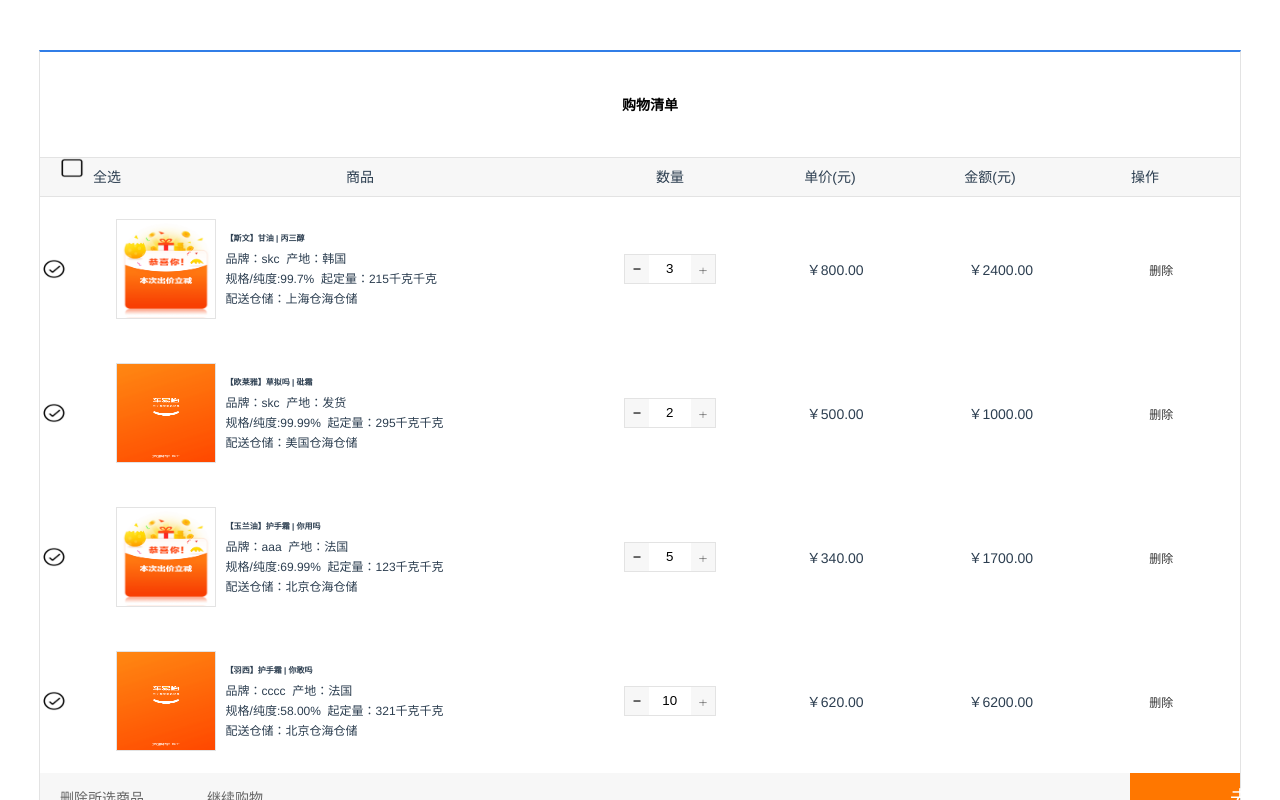
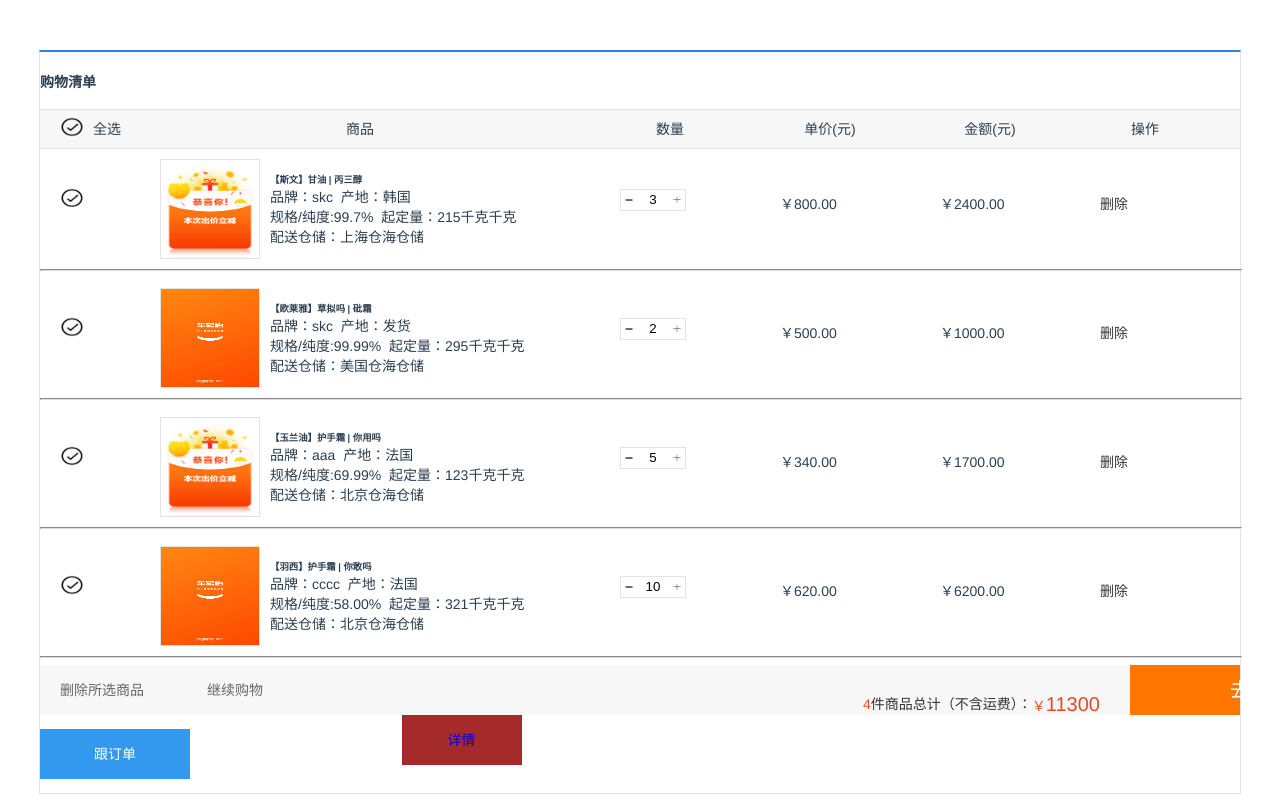
Before and after one commit to chpchen/vuetest, a Vue app: page /#/productlist in a window 1280 px wide. Shown: the top 800 px of the page. Built offline with nearby package versions, Linux system fonts and the light colour scheme.

Commit message:
添加router跳转传参 添加组件封装

```diff
--- a/src/components/ProductItem.vue
+++ b/src/components/ProductItem.vue
@@ -1,9 +1,8 @@
 <template>
-  <table>
-    <tr>
-      <td class="td-check"><span class="check-span" @click="produce.select=!produce.select"
-                                 :class="{'check-true':produce.select}"></span></td>
-      <td class="td-product">
+  <div class="item clearfix">
+    <div class="checkitem fl clearfix"><span class="check-span" @click="produce.select=!produce.select"
+                                             :class="{'check-true':produce.select}"></span></div>
+    <div class="itmeproduct fl clearfix">
       <img v-bind:src="produce.pro_img" width="98" height="98">
       <div class="product-info">
         <h6>{{produce.pro_name}}</h6>
@@ -12,30 +11,30 @@
         <p>配送仓储：{{produce.pro_depot}}</p>
       </div>
       <div class="clearfix"></div>
-      </td>
-      <td class="td-num">
+    </div>
+    <div class="item-num fl">
       <div class="product-num">
         <a href="javascript:;" class="num-reduce num-do fl"
            @click.stop="produce.pro_num>0?produce.pro_num--:0"><span></span></a>
         <input type="text" class="num-input" v-model="produce.pro_num">
         <a href="javascript:;" class="num-add num-do fr" @click="produce.pro_num++"><span></span></a>
       </div>
-      </td>
-      <td class="td-price">
+    </div>
+    <div class="item-price fl">
       <p class="red-text">￥<span class="price-text">{{produce.pro_price.toFixed(2)}}</span></p>
-      </td>
-      <td class="td-total">
+    </div>
+    <div class="item-total fl">
       <p class="red-text">￥<span class="total-text">{{produce.pro_price*produce.pro_num}}</span>.00</p>
-      </td>
-      <td class="td-do"><a href="javascript:;" class="product-delect" @click="deleteOneProduct(index)">删除</a></td>
-    </tr>
-  </table>
+    </div>
+    <div class="item-do fl"><a href="javascript:;" class="product-delect" @click="deleteOneProduct(index)">删除</a></div>
+    <hr>
+  </div>
 </template>
 
 <script>
   export default {
     name: "Productitem",
-    props:[
+    props: [
       'heading',//标题
       'produce'//内容对象
     ],
@@ -84,8 +83,21 @@
     vertical-align: middle;
   }
 
+  hr {
+    width: 100%;
+    border-color: #dddddd;
+  }
 
-  .page-shopping-cart .check-span.check-true {
+  .item .checkitem .check-span {
+    display: block;
+    width: 24px;
+    height: 20px;
+    background: url("../assets/xuanzeweixuanze.png") no-repeat 0 0;
+    background-size: 100% 100%;
+    margin: 39px 6px 0 20px;
+  }
+
+  .item .checkitem .check-span.check-true {
     display: block;
     width: 24px;
     height: 20px;
@@ -93,127 +105,93 @@
     background-size: 100% 100%;
   }
 
-  .page-shopping-cart .td-check {
+  .item .checkitem {
     width: 70px;
   }
 
-  .page-shopping-cart .td-product {
+  .item .itmeproduct {
     width: 460px;
+    margin-left: 50px;
   }
 
-  .page-shopping-cart .td-num, .page-shopping-cart .td-price, .page-shopping-cart .td-total {
-    width: 160px;
+  .item .itmeproduct img {
+    border: 1px solid #e3e3e3;
+    margin-right: 10px;
+    margin-top: 10px;
+    margin-bottom: 10px;
   }
 
-  .page-shopping-cart .td-do {
-    width: 150px;
+  .item .itmeproduct .product-info {
+    display: inline-block;
+    vertical-align: middle;
   }
 
-  .page-shopping-cart .cart-product-title {
-    text-align: center;
-    height: 38px;
-    line-height: 38px;
-    padding: 0 20px;
-    background: #f7f7f7;
-    border-top: 1px solid #e3e3e3;
-    border-bottom: 1px solid #e3e3e3;
+  .item .item-num {
+    width: 160px;
+    padding: 40px 0;
   }
 
-  .page-shopping-cart .cart-product-title .td-product {
-    text-align: center;
-    font-size: 14px;
-  }
-
-  .page-shopping-cart .cart-product-title .td-check {
-    text-align: left;
-  }
-
-  .page-shopping-cart .cart-product-title .td-check .check-span {
-    margin: 9px 6px 0 0;
-  }
-
-  .page-shopping-cart .cart-product {
-    padding: 0 20px;
-    text-align: center;
-  }
-
-  .page-shopping-cart .cart-product table {
-    width: 100%;
-    text-align: center;
-    font-size: 14px;
-  }
-
-  .page-shopping-cart .cart-product table td {
+  .item .item-price, .item .item-total {
+    width: 160px;
+    height: 70px;
+    line-height: 70px;
     padding: 20px 0;
   }
 
-  .page-shopping-cart .cart-product table tr {
-    border-bottom: 1px dashed #e3e3e3;
+  .item .item-do {
+    width: 100px;
+    height: 70px;
+    line-height: 70px;
+    padding: 20px 0;
   }
 
-  .page-shopping-cart .cart-product table tr:last-child {
-    border-bottom: none;
+
+  /*.item .cart-product tr:last-child {*/
+  /*border-bottom: none;*/
+  /*}*/
+
+  .item .item-num .product-num {
+    border: 1px solid #e3e3e3;
+    display: inline-block;
+    /*text-align: center;*/
   }
 
-  .page-shopping-cart .cart-product table .product-num {
-    border: 1px solid #e3e3e3;
-    display: inline-block;
-    text-align: center;
+  .item .item-num .product-num .num-do {
+    /*width: 24px;*/
+    /*height: 28px;*/
+    /*display: block;*/
+    /*background: #f7f7f7;*/
   }
 
-  .page-shopping-cart .cart-product table .product-num .num-do {
-    width: 24px;
-    height: 28px;
-    display: block;
-    background: #f7f7f7;
-  }
-
-  .page-shopping-cart .cart-product table .product-num .num-reduce span {
+  .item .item-num .product-num .num-reduce span {
     background: url("../assets/jianhao.png") no-repeat 0px 0px;
     display: block;
     width: 16px;
     height: 12px;
-    margin: 8px auto 0 auto;
+    margin: 4px auto 0 auto;
     background-size: 100% 100%;
   }
 
-  .page-shopping-cart .cart-product table .product-num .num-add span {
+  .item .item-num .product-num .num-add span {
     background: url("../assets/jiahao.png") no-repeat 0px 0px;
     display: block;
     width: 16px;
     height: 12px;
-    margin: 10px auto 0 auto;
+    margin: 4px auto 0 auto;
     background-size: 100% 100%;
   }
 
-  .page-shopping-cart .cart-product table .product-num .num-input {
-    width: 42px;
-    height: 28px;
+  .item .item-num .product-num .num-input {
+    width: 32px;
+    height: 20px;
     line-height: 28px;
     border: none;
     text-align: center;
   }
 
-  .page-shopping-cart .cart-product table .td-product {
-    text-align: left;
-    font-size: 12px;
-    line-height: 20px;
-  }
-
-  .page-shopping-cart .cart-product table .td-product img {
-    border: 1px solid #e3e3e3;
-    margin-right: 10px;
-  }
-
-  .page-shopping-cart .cart-product table .td-product .product-info {
-    display: inline-block;
-    vertical-align: middle;
-  }
-
-  .page-shopping-cart .cart-product table .td-do {
+  .item .cart-product .td-do {
     font-size: 12px;
   }
 
 
-
 </style>
--- a/src/page/ProductList.vue
+++ b/src/page/ProductList.vue
@@ -3,9 +3,9 @@
     <!--标题-->
     <h4 class="cart-title">购物清单</h4>
     <!--头部标题栏-->
-    <div class="cart-product-title clearfix">
+    <div class="cart-product-title">
       <div class="td-check fl"><span
-        class="check-span fl check-all" :class="{'check-true':isSelectAll}" @click="selectProduct(isSelectAll)"></span>全选
+        class="check-span fl" :class="{'check-true':isSelectAll}" @click="selectProduct(isSelectAll)"></span>全选
       </div>
       <div class="td-product fl">商品</div>
       <div class="td-num fl">数量</div>
@@ -30,11 +30,13 @@
       </div>
     </div>
     <!--跟单员-->
-    <div class=" cart-worder clearfix">
-      <a href="javascript:;" class="choose-worder fl"><span></span>绑定跟单员</a>
-      <div class="worker-info fl">
-      </div>
+    <!--<div class="cart-worder">-->
+    <div>
+      <p class="tttt"><a href="#" ><span style="color: white">跟订单</span> </a></p>
+      <!--</div>-->
+      <!--<p class="tttt"><a href="#">文字</a></p>-->
     </div>
+
   </div>
 </template>
 
@@ -190,10 +192,10 @@
   }
 
   .page-shopping-cart .cart-title {
-    color: #000000;
-    text-align: center;
-    padding-left: 20px;
-    line-height: 68px;
+    /*color: #000000;*/
+    /*text-align: center;*/
+    /*padding-left: 20px;*/
+    /*line-height: 28px;*/
   }
 
   .page-shopping-cart .red-text {
@@ -204,12 +206,21 @@
     display: block;
     width: 24px;
     height: 20px;
+    margin-top: 7px;
     background: url("../assets/xuanzeweixuanze.png") no-repeat 0 0;
     background-size: 100% 100%;
   }
 
   .page-shopping-cart .td-check {
     width: 70px;
+  }
+
+  .page-shopping-cart .check-span.check-true {
+    display: block;
+    width: 24px;
+    height: 20px;
+    background: url("../assets/xianshi_xuanze.png") no-repeat 0 0;
+    background-size: 100% 100%;
   }
 
   .page-shopping-cart .td-product {
@@ -380,36 +391,43 @@
   }
 
   .page-shopping-cart .cart-worder .choose-worder {
+    /*color: #fff;*/
+    /*display: inline-block;*/
+    /*background: #39e;*/
+    /*width: 140px;*/
+    /*height: 40px;*/
+    /*line-height: 40px;*/
+    /*!*border-radius: 4px;*!*/
+    /*text-align: center;*/
+    /*margin-right: 20px;*/
+  }
+
+  .nihao {
     color: #fff;
-    display: block;
+    display: inline-block;
+    /*background: #39e;*/
+    /*width: 140px;*/
+    /*height: 40px;*/
+    /*line-height: 40px;*/
+    /*border-radius: 4px;*/
+    /*text-align: left;*/
+
+    /*margin-right: 20px;*/
+  }
+
+  .tttt {
+    color: #fff;
+    display: inline-block;
     background: #39e;
     width: 140px;
     height: 40px;
     line-height: 40px;
-    border-radius: 4px;
+    padding: 5px;
+    /*display: inline-block;*/
+    /*color:#fff ;*/
     text-align: center;
-    margin-right: 20px;
+    background-color: #39e;
+    /*width: 120px*/
   }
 
-  .page-shopping-cart .cart-worder .choose-worder span {
-    display: inline-block;
-    vertical-align: top;
-    margin: 9px 10px 0 0;
-    width: 22px;
-    height: 22px;
-    background: url("../assets/shopping_cart.png") no-repeat -92px 0;
-  }
-
-  .page-shopping-cart .cart-worder .worker-info {
-    color: #666;
-  }
-
-  .page-shopping-cart .cart-worder .worker-info img {
-    border-radius: 100%;
-    margin-right: 10px;
-  }
-
-  .page-shopping-cart .cart-worder .worker-info span {
-    color: #000;
-  }
 </style>
```
Lines whose indentation alone changed are shown as unchanged.
